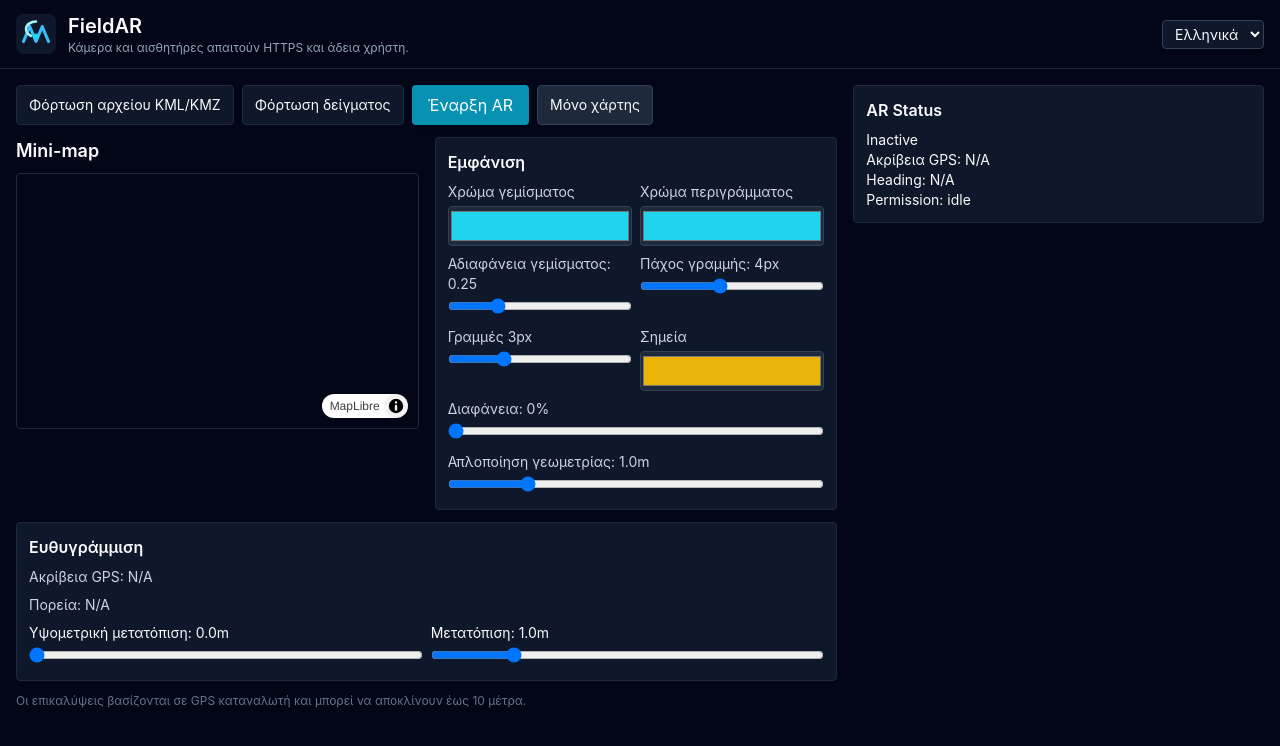
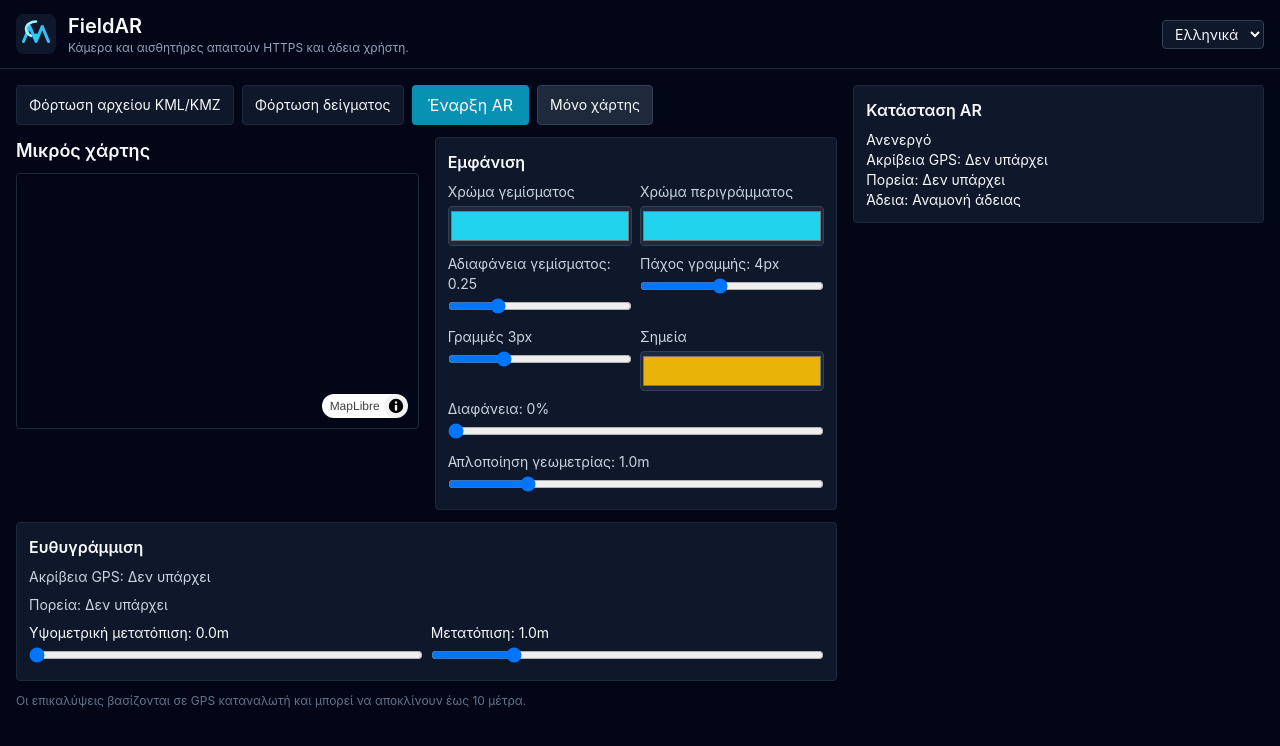
Before and after one commit to Olympos2025/AR_WEB_APP, a React (Vite) app: page / in a window 1280 px wide. Shown: the top 746 px of the page. Built offline with nearby package versions, Linux system fonts and the light colour scheme; no server answers.

Commit message:
Add translations for AR UI and map labels

```diff
--- a/src/i18n/el.json
+++ b/src/i18n/el.json
@@ -2,19 +2,35 @@
   "appTitle": "FieldAR",
   "loadFile": "Φόρτωση αρχείου KML/KMZ",
   "startAR": "Έναρξη AR",
+  "stopAR": "Διακοπή AR",
   "startMap": "Μόνο χάρτης",
+  "miniMap": "Μικρός χάρτης",
+  "arStatus": "Κατάσταση AR",
+  "arActive": "Ενεργό",
+  "arInactive": "Ανενεργό",
   "align": "Ευθυγράμμιση",
   "fallback": "Το AR δεν είναι διαθέσιμο. Προβολή σε 2D χάρτη.",
   "accuracy": "Ακρίβεια GPS",
   "nudge": "Μετατόπιση",
   "heading": "Πορεία",
+  "permission": "Άδεια",
+  "permission.idle": "Αναμονή άδειας",
+  "permission.granted": "Εγκρίθηκε",
+  "permission.denied": "Απορρίφθηκε",
+  "notAvailable": "Δεν υπάρχει",
   "transparency": "Διαφάνεια",
   "heightOffset": "Υψομετρική μετατόπιση",
   "simplify": "Απλοποίηση γεωμετρίας",
   "featureList": "Γεωμετρικά στοιχεία",
   "permissionsWarning": "Κάμερα και αισθητήρες απαιτούν HTTPS και άδεια χρήστη.",
   "httpsWarning": "Η εφαρμογή πρέπει να τρέχει σε HTTPS για να λειτουργήσουν οι αισθητήρες.",
+  "permissionError": "Χρειαζόμαστε πρόσβαση στους αισθητήρες για να ευθυγραμμιστεί το AR.",
   "selectLanguage": "Γλώσσα",
+  "basemap.streets": "Οδικός χάρτης",
+  "basemap.satellite": "Δορυφορικός",
+  "basemap.terrain": "Ανάγλυφο",
+  "mapStyle.default": "Προεπιλεγμένο στυλ",
+  "mapStyle.labels": "Ετικέτες",
   "styling": "Εμφάνιση",
   "polygons": "Πολύγωνα",
   "lines": "Γραμμές",
--- a/src/i18n/en.json
+++ b/src/i18n/en.json
@@ -2,19 +2,35 @@
   "appTitle": "FieldAR",
   "loadFile": "Load KML/KMZ file",
   "startAR": "Start AR",
+  "stopAR": "Stop AR",
   "startMap": "Map only",
+  "miniMap": "Mini-map",
+  "arStatus": "AR Status",
+  "arActive": "Active",
+  "arInactive": "Inactive",
   "align": "Align",
   "fallback": "AR is unavailable. Using 2D map mode.",
   "accuracy": "GPS accuracy",
   "nudge": "Nudge",
   "heading": "Heading",
+  "permission": "Permission",
+  "permission.idle": "Awaiting permission",
+  "permission.granted": "Granted",
+  "permission.denied": "Denied",
+  "notAvailable": "N/A",
   "transparency": "Transparency",
   "heightOffset": "Height offset",
   "simplify": "Simplify geometry",
   "featureList": "Features",
   "permissionsWarning": "Camera and sensors require HTTPS and user permission.",
   "httpsWarning": "This app must run over HTTPS for AR sensors to work.",
+  "permissionError": "We need access to your sensors to align AR content.",
   "selectLanguage": "Language",
+  "basemap.streets": "Streets",
+  "basemap.satellite": "Satellite",
+  "basemap.terrain": "Terrain",
+  "mapStyle.default": "Default style",
+  "mapStyle.labels": "Labels",
   "styling": "Styling",
   "polygons": "Polygons",
   "lines": "Lines",
--- a/src/ui/App.tsx
+++ b/src/ui/App.tsx
@@ -233,7 +233,7 @@ function App() {
               onClick={toggleAR}
               className="bg-cyan-600 hover:bg-cyan-500 text-white px-4 py-2 rounded shadow"
             >
-              {arEnabled ? 'Stop AR' : t.startAR}
+              {arEnabled ? t.stopAR : t.startAR}
             </button>
             <button
               onClick={() => setArEnabled(false)}
@@ -245,7 +245,7 @@ function App() {
 
           <div className="grid md:grid-cols-2 gap-4">
             <div>
-              <h2 className="text-lg font-semibold mb-2">Mini-map</h2>
+              <h2 className="text-lg font-semibold mb-2">{t.miniMap}</h2>
               <div
                 ref={mapContainer}
                 className="h-64 rounded border border-slate-800 overflow-hidden"
@@ -272,16 +272,16 @@ function App() {
 
         <aside className="space-y-3">
           <div className="bg-slate-900 border border-slate-800 p-3 rounded">
-            <h3 className="font-semibold mb-2">AR Status</h3>
-            <p className="text-sm">{arEnabled ? 'Active' : 'Inactive'}</p>
+            <h3 className="font-semibold mb-2">{t.arStatus}</h3>
+            <p className="text-sm">{arEnabled ? t.arActive : t.arInactive}</p>
             <p className="text-sm">
               {t.accuracy}:{' '}
-              {gpsAccuracy ? `±${gpsAccuracy.toFixed(1)}m` : 'N/A'}
+              {gpsAccuracy ? `±${gpsAccuracy.toFixed(1)}m` : t.notAvailable}
             </p>
             <p className="text-sm">
-              Heading: {heading ? `${heading.toFixed(0)}°` : 'N/A'}
+              {t.heading}: {heading ? `${heading.toFixed(0)}°` : t.notAvailable}
             </p>
-            <p className="text-sm">Permission: {permission}</p>
+            <p className="text-sm">{t.permission}: {t[`permission.${permission}`]}</p>
           </div>
         </aside>
       </main>
--- a/src/ui/CalibrationPanel.tsx
+++ b/src/ui/CalibrationPanel.tsx
@@ -13,8 +13,8 @@ const CalibrationPanel: React.FC<Props> = ({ options, onChange, heading, accurac
   return (
     <div className="bg-slate-900 border border-slate-800 p-3 rounded space-y-2">
       <h3 className="font-semibold">{t.align}</h3>
-      <p className="text-sm text-slate-300">{t.accuracy}: {accuracy ? `±${accuracy.toFixed(1)}m` : 'N/A'}</p>
-      <p className="text-sm text-slate-300">{t.heading}: {heading ? `${heading.toFixed(0)}°` : 'N/A'}</p>
+      <p className="text-sm text-slate-300">{t.accuracy}: {accuracy ? `±${accuracy.toFixed(1)}m` : t.notAvailable}</p>
+      <p className="text-sm text-slate-300">{t.heading}: {heading ? `${heading.toFixed(0)}°` : t.notAvailable}</p>
       <div className="grid grid-cols-2 gap-2 text-sm">
         <label className="space-y-1">
           <span>{t.heightOffset}: {options.heightOffset.toFixed(1)}m</span>
```
